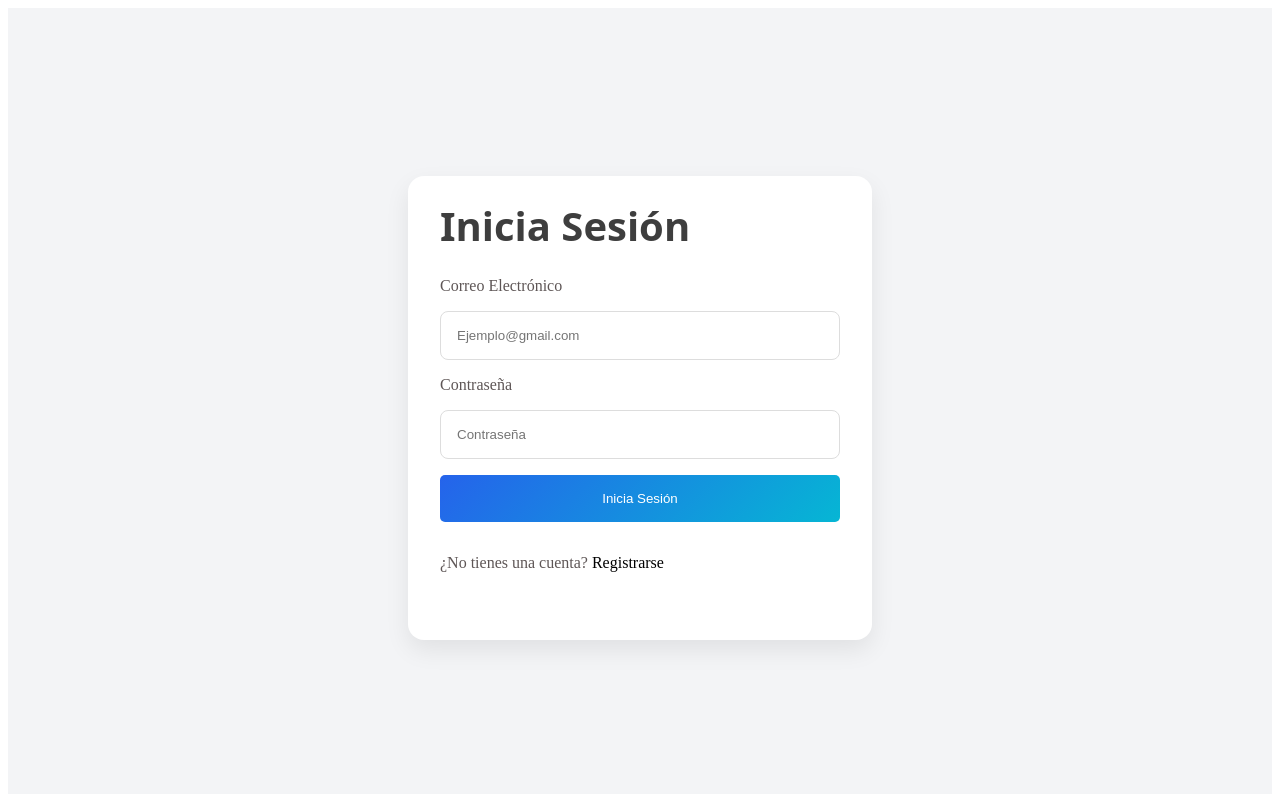
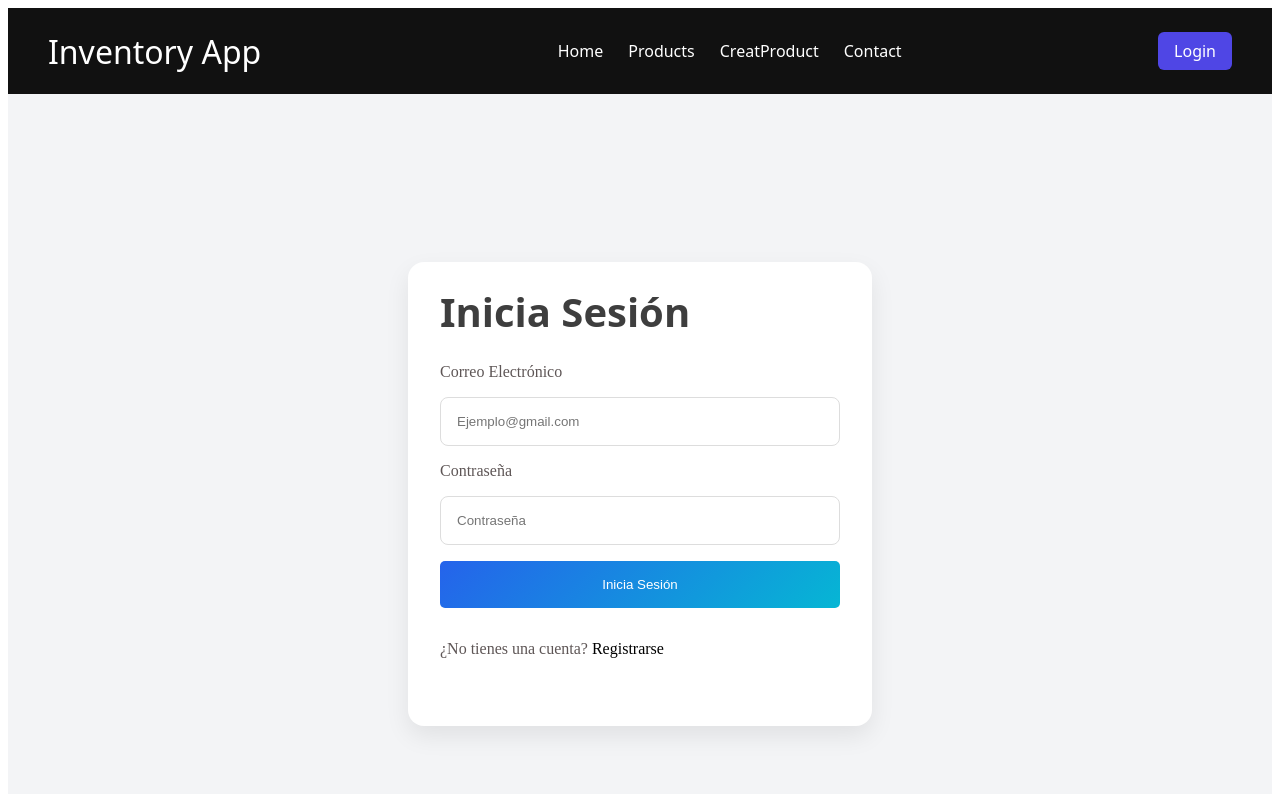
Before and after one commit to Bladimir-95/SistemaDeInventario, a React (Vite) app in the folder frontend/: page / in a window 1280 px wide. Shown: the top 794 px of the page. Built offline with nearby package versions, Linux system fonts and the light colour scheme.

Commit message:
Componente Navbar creado y agregado a otras vistas, tambien reemplazo <a> por <Link> en Login y Register para navegación SPA

```diff
--- a/frontend/src/App.tsx
+++ b/frontend/src/App.tsx
@@ -12,7 +12,7 @@ function App() {
         <Route path='/login' element={<Login />} />
         <Route path='/register' element={<Register />} />
         <Route path='/' element={<Login />} />
-        <Route path='creatProduct' element={<CreatProducts />} />
+        <Route path='/creatProduct' element={<CreatProducts />} />
       </Routes>
     </Router>
   )
--- /dev/null
+++ b/frontend/src/components/navbar/Navbar.module.css
@@ -0,0 +1,52 @@
+.navbar{
+  display:flex;
+  justify-content:space-between;
+  align-items:center;
+  padding: 8px 40px;
+  background:#111;
+  color:white;
+  font-family: system-ui, -apple-system, BlinkMacSystemFont, 'Segoe UI', Roboto, Oxygen, Ubuntu, Cantarell, 'Open Sans', 'Helvetica Neue', sans-serif;
+}
+
+.logo {
+    font-size: 2rem;
+}
+
+/* Lista de links del navbar */
+.navLinks {
+  display: flex;
+  gap: 25px;
+  list-style: none;
+}
+
+.navLinks a {
+  text-decoration: none;
+  color: white;
+  font-weight: 500;
+  transition: 0.3s;
+}
+
+
+.navLinks a:hover {
+  color: #4f46e5;
+}
+
+
+.login {
+  background: #4f46e5;
+  border: none;
+  padding: 8px 16px;
+  border-radius: 6px;
+  cursor: pointer;
+  font-weight: 500;
+  transition: 0.3s;
+}
+
+.login a {
+  text-decoration: none;
+  color: white;
+}
+
+.login:hover {
+  background: #3b33c3;
+}
--- /dev/null
+++ b/frontend/src/components/navbar/Navbar.tsx
@@ -0,0 +1,29 @@
+import style from "./Navbar.module.css";
+import { Link } from "react-router-dom";
+
+function Navbar() {
+  return (
+    <nav className={style.navbar}>
+      <div className={style.logo}>Inventory App</div>
+
+      <ul className={style.navLinks}>
+        <li>
+          <Link to="#">Home</Link>
+        </li>
+        <li>
+          <Link to="#">Products</Link>
+        </li>
+        <li>
+          <Link to="/creatProduct">CreatProduct</Link>
+        </li>
+        <li>
+          <Link to="#">Contact</Link>
+        </li>
+      </ul>
+
+      <p className={style.login}><Link to="/login">Login</Link></p>
+    </nav>
+  );
+}
+
+export default Navbar;
--- a/frontend/src/pages/auth/Login.tsx
+++ b/frontend/src/pages/auth/Login.tsx
@@ -1,6 +1,8 @@
 import style from "./auth.module.css";
 import { useState } from "react";
-import React from 'react';
+import React from "react";
+import Navbar from "../../components/navbar/Navbar";
+import { Link } from "react-router-dom";
 
 function Login() {
   const [email, setEmail] = useState("");
@@ -10,12 +12,12 @@ function Login() {
   const handleSubmit = (e: React.FormEvent) => {
     e.preventDefault();
 
-        if(!email || !password) {
+    if (!email || !password) {
       setError("Todos los campos son obligatorios");
       return;
     }
 
-        if(!email.includes("@")){
+    if (!email.includes("@")) {
       setError("El correo no es valido");
       return;
     }
@@ -26,13 +28,14 @@ function Login() {
     }
 
     setError("");
-        console.log({email, password})
-    }
+    console.log({ email, password });
+  };
 
   return (
     <>
+      <Navbar />
       <section className={style.container}>
-            <div className={style.card} style={{ height: '400px'}}>
+        <div className={style.card} style={{ height: "400px" }}>
           <h2 className={style.title}>Inicia Sesión</h2>
 
           {error && <p style={{ color: "red" }}>{error}</p>}
@@ -56,14 +59,21 @@ function Login() {
               className={style.input}
             />
 
-                            <button type="submit" className={style.button}>Inicia Sesión</button>
+            <button type="submit" className={style.button}>
+              Inicia Sesión
+            </button>
 
-                                <p className={style.text}>¿No tienes una cuenta? <a className={style.a} href="/register">Registrarse</a></p>
+            <p className={style.text}>
+              ¿No tienes una cuenta?{" "}
+              <Link className={style.a} to="/register">
+                Registrarse
+              </Link>
+            </p>
           </form>
         </div>
       </section>
     </>
-  )
+  );
 }
 
-export default Login
+export default Login;
--- a/frontend/src/pages/auth/Register.tsx
+++ b/frontend/src/pages/auth/Register.tsx
@@ -1,5 +1,7 @@
-import style from "./auth.module.css"
-import { useState } from "react"
+import style from "./auth.module.css";
+import { useState } from "react";
+import Navbar from "../../components/navbar/Navbar";
+import { Link } from "react-router-dom";
 
 function Register() {
   const [name, setName] = useState("");
@@ -33,10 +35,11 @@ function Register() {
 
     setError("");
     console.log({ name, email, password, confirmPassword });
-  }
+  };
 
   return (
     <>
+      <Navbar />
       <section className={style.container}>
         <div className={style.card}>
           <h2 className={style.title}>Resgistrate</h2>
@@ -84,12 +87,17 @@ function Register() {
               Registrarse
             </button>
 
-                <p className={style.text}>¿Ya tienes una cuenta? <a className={style.a} href="/login">Log in</a></p>
+            <p className={style.text}>
+              ¿Ya tienes una cuenta?{" "}
+              <Link className={style.a} to="/login">
+                Log in
+              </Link>
+            </p>
           </form>
         </div>
       </section>
     </>
-  )
+  );
 }
 
-export default Register
+export default Register;
--- a/frontend/src/pages/procuts/CreatProducts.tsx
+++ b/frontend/src/pages/procuts/CreatProducts.tsx
@@ -1,6 +1,8 @@
 import { useState } from "react";
 import style from "./CreateProducts.module.css";
 import icono from "../../assets/icons/icons8-caja.svg";
+import "../../components/navbar/Navbar";
+import Navbar from "../../components/navbar/Navbar";
 
 function CreatProducts() {
   const [name, setName] = useState<string>("");
@@ -34,6 +36,8 @@ function CreatProducts() {
   };
 
   return (
+    <>
+    <Navbar />
       <section className={style.container}>
         <div className={style.card}>
           <div className={style.title}>
@@ -70,7 +74,9 @@ function CreatProducts() {
               step={0.01}
               value={precio}
               onChange={(e) =>
-              setPrecio(e.target.value === "" ? "" : parseFloat(e.target.value))
+                setPrecio(
+                  e.target.value === "" ? "" : parseFloat(e.target.value),
+                )
               }
             />
 
@@ -110,6 +116,7 @@ function CreatProducts() {
           </form>
         </div>
       </section>
+    </>
   );
 }
 
```
Lines whose indentation alone changed are shown as unchanged.
